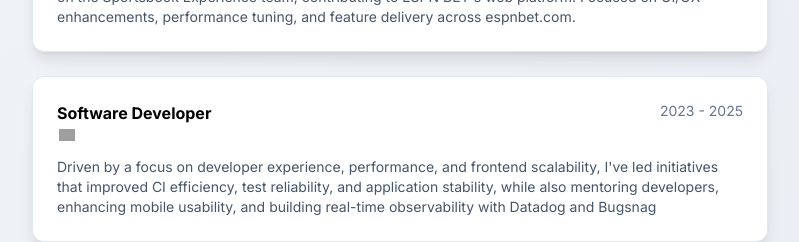
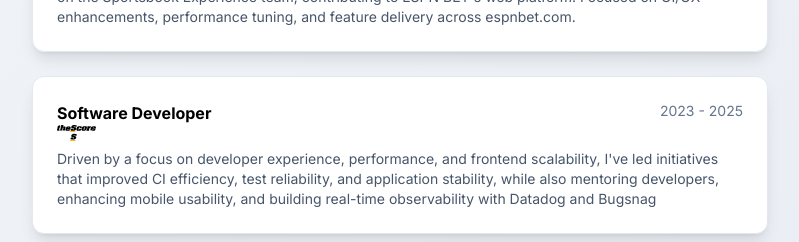
Before and after one commit to kxdang/kien.dev, a Next.js app: page / in a window 1280 px wide. Shown: the part 1600-1842 px from the top of the page, without its empty margins (440-1239 px from the left). Built offline with nearby package versions, Linux system fonts and the light colour scheme; no server answers; grey boxes are pictures that could not be loaded.

Commit message:
update logo

```diff
--- a/app/page.tsx
+++ b/app/page.tsx
@@ -33,10 +33,9 @@ const getYearsOfExperience = () => {
   return currentYear - startYear;
 };
 
-// Helper: returns true if the company is Penn, theScore, or Coveo
+// Helper: returns true if the company logo needs a white background in dark mode
 const needsWhiteBgLogo = (company: string) =>
   company === "Penn Entertainment" ||
-  company === "theScore" ||
   company === "Coveo" ||
   company === "Collingwood General & Marine Hospital";
 
@@ -932,8 +931,7 @@ export default function Portfolio() {
                   company: "theScore",
                   period: "2023 - 2025",
                   url: "https://thescore.bet/",
-                  logoUrl:
-                    "https://cdn.brandfetch.io/idL7aMtexJ/theme/dark/logo.png?c=1bxid64Mup7aczewSAYMX&t=1667569467815",
+                  logoUrl: "/thescore-logo.svg",
                   description:
                     "Driven by a focus on developer experience, performance, and frontend scalability, I've led initiatives that improved CI efficiency, test reliability, and application stability, while also mentoring developers, enhancing mobile usability, and building real-time observability with Datadog and Bugsnag",
                 },
@@ -949,7 +947,7 @@ export default function Portfolio() {
                 },
               ].map((job, index) => {
                 const hasLogo = !!job.logoUrl;
-                // Add a white background in dark mode for Penn, theScore, and Coveo logos
+                // Add a white background in dark mode for Penn and Coveo logos
                 const logoWrapperClass = needsWhiteBgLogo(job.company)
                   ? "inline-flex items-center justify-center rounded bg-transparent dark:bg-white"
                   : "";
```
Also changed, not shown: public/penn-logo.svg (added), public/thescore-logo.svg (added).
